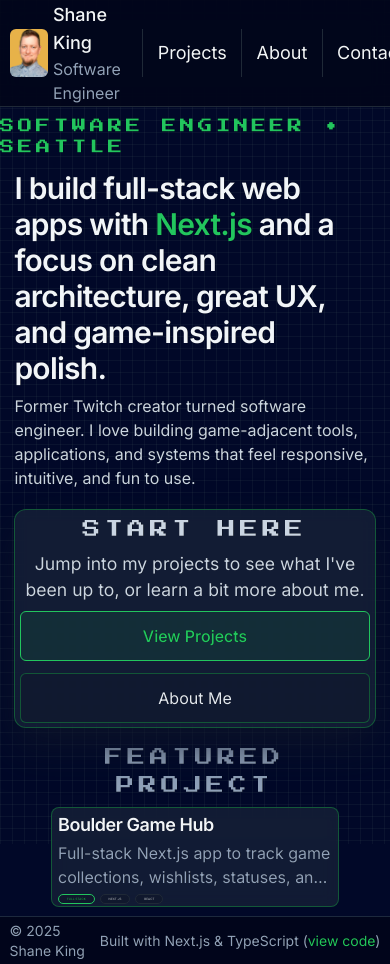
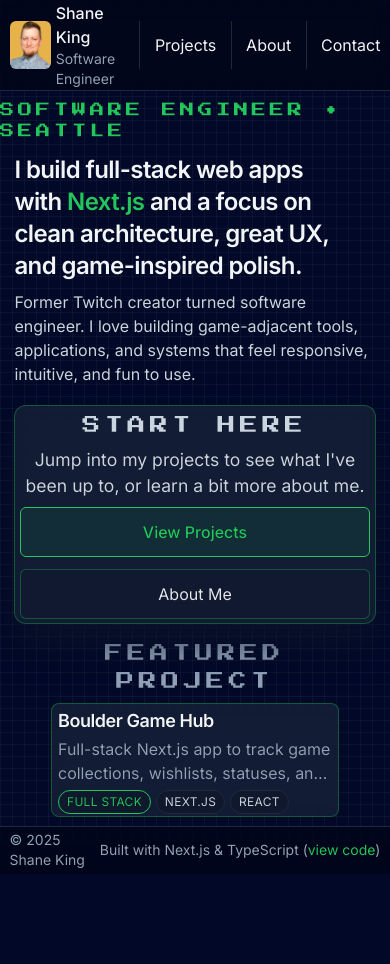
Before and after one commit to shane-m-king/portfolio, a Next.js app: page / in a window 390 px wide. After the commit the page ends 874 px from the top, so only its background shows below. Built offline with nearby package versions, Linux system fonts and the light colour scheme.

Commit message:
Mobile Spacing Adjustment

```diff
--- a/app/page.tsx
+++ b/app/page.tsx
@@ -34,7 +34,7 @@ export default function HomePage() {
         >
           {/* LEFT COLUMN: intro text */}
           <div className="space-y-[calc(var(--tetris-unit)*0.7)] mt-[calc(var(--tetris-unit)*0.6)]">
-            <h1 className="text-3xl font-semibold tracking-tight max-w-[92%]">
+            <h1 className="md:text-3xl text-2xl font-semibold tracking-tight max-w-[92%]">
               I build full-stack web apps with{" "}
               <span className="text-nk-accent">Next.js</span> and a focus on
               clean architecture, great UX, and game-inspired polish.
--- a/components/NavBar.tsx
+++ b/components/NavBar.tsx
@@ -47,7 +47,7 @@ export default function Navbar() {
             <span
               className="
                 font-medium
-                md:text-xl text-lg
+                md:text-xl text-base
               "
             >
               Shane King
@@ -56,7 +56,7 @@ export default function Navbar() {
             <span
               className="
                 text-slate-400
-                md:text-lg text-base
+                md:text-lg text-sm
               "
             >
               Software Engineer
@@ -70,7 +70,7 @@ export default function Navbar() {
             flex
             items-center
             gap-[calc(var(--tetris-unit)*1.2)]
-            md:text-xl text-lg
+            md:text-xl text-base
           "
         >
           <div className="border-l border-nk-border md:h-[calc(var(--tetris-unit)*1.1)] h-[calc(var(--tetris-unit)*4)]" />
--- a/components/ProjectCard.tsx
+++ b/components/ProjectCard.tsx
@@ -48,8 +48,8 @@ export default function ProjectCard({ project, compact }: ProjectCardProps) {
             <span
               key={tag}
               className={idx === 0
-                ? "nk-chip-accent text-[calc(var(--tetris-unit)*0.25)]"
-                : "nk-chip text-[calc(var(--tetris-unit)*0.25)]"
+                ? "nk-chip-accent md:text-[calc(var(--tetris-unit)*0.25)] text-[calc(var(--tetris-unit)*1)]"
+                : "nk-chip md:text-[calc(var(--tetris-unit)*0.25)] text-[calc(var(--tetris-unit)*1)]"
               }
             >
               {tag}
```
